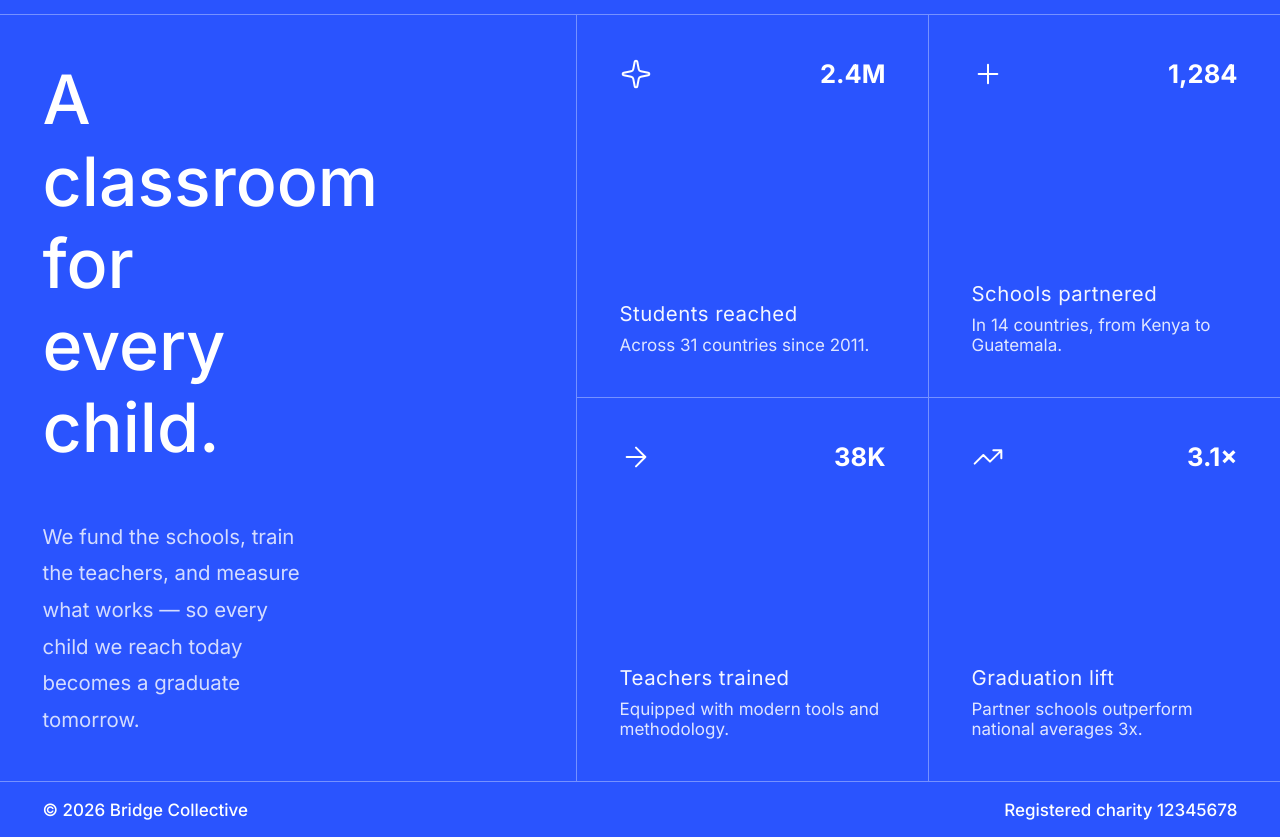
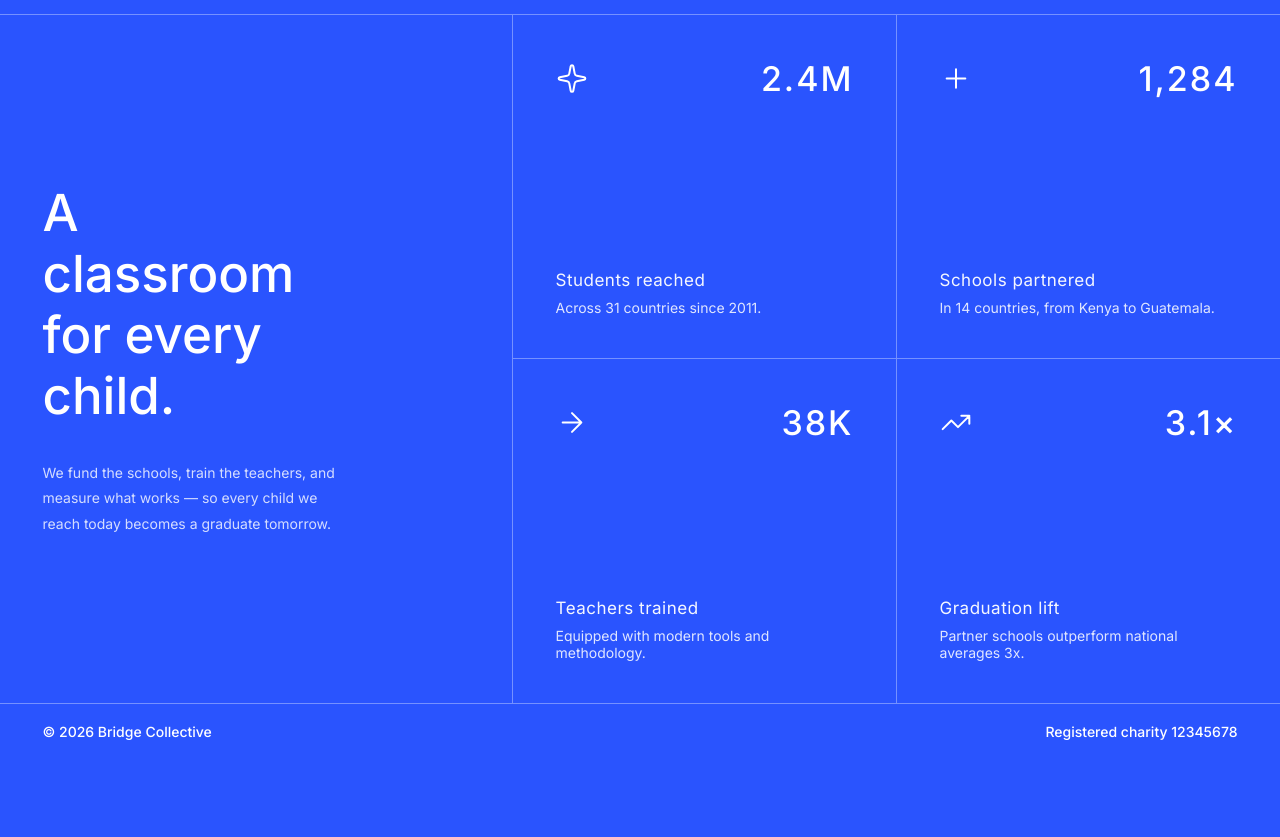
Before and after one commit to nebil-devs/fictional-landing-page, a plain HTML site: page index.html in a window 1280 px wide. Shown: the part 44-881 px from the top of the page. After the commit the page ends 803 px from the top, so only its background shows below. Drawn offline with Linux system fonts and the light colour scheme.

Commit message:
Desktop Design V1 Complete

```diff
--- a/style.css
+++ b/style.css
@@ -52,30 +52,30 @@ main{
 }
 
 .hero {
-    min-width: 45%;
+    min-width: 40%;
     display: flex;
     flex-direction: column;
     justify-content:center;
-    gap: 3rem;
+    gap: 2rem;
     padding: 2.5rem;
 }
 
 .hero h1{
-    font-size: 4rem;
+    font-size: 3rem;
     font-weight: 500;
-    width: 55%;
+    width: 70%;
 }
 
 .hero p {
-    font-size: 1.2rem;
+    font-size: 14px;
     font-weight: 400;
     opacity: 80%;
-    width: 55%;
+    width: 70%;
     line-height: 1.8;
 }
 
 .stats {
-    min-width: 55%;
+    min-width: 60%;
     display: grid;
     grid-template-columns: 1fr 1fr;
     grid-template-rows: 1fr 1fr;
@@ -104,6 +104,12 @@ main{
     justify-content: space-between;
 }
 
+.top h2 {
+    font-size: 2rem;
+    font-weight: 500;
+    letter-spacing: 2px;
+}
+
 .bottom {
     display: flex;
     flex-direction: column;
@@ -111,7 +117,7 @@ main{
 }
 
 .bottom h3 {
-    font-size: 1.2rem;
+    font-size: 17px;
     opacity: 95%;
     font-weight: 400;
     letter-spacing: 0.5px;
@@ -120,6 +126,7 @@ main{
 .bottom p {
     opacity: 85%;
     font-weight: 400;
+    font-size: 14px;
 }
 
 footer {
@@ -130,4 +137,5 @@ footer {
     min-height: 7vh;
     border-top: hsl(224, 100%, 95%, 0.4) solid 0.1px;
     font-weight: 500;
+    font-size: 14px;
 }
```
